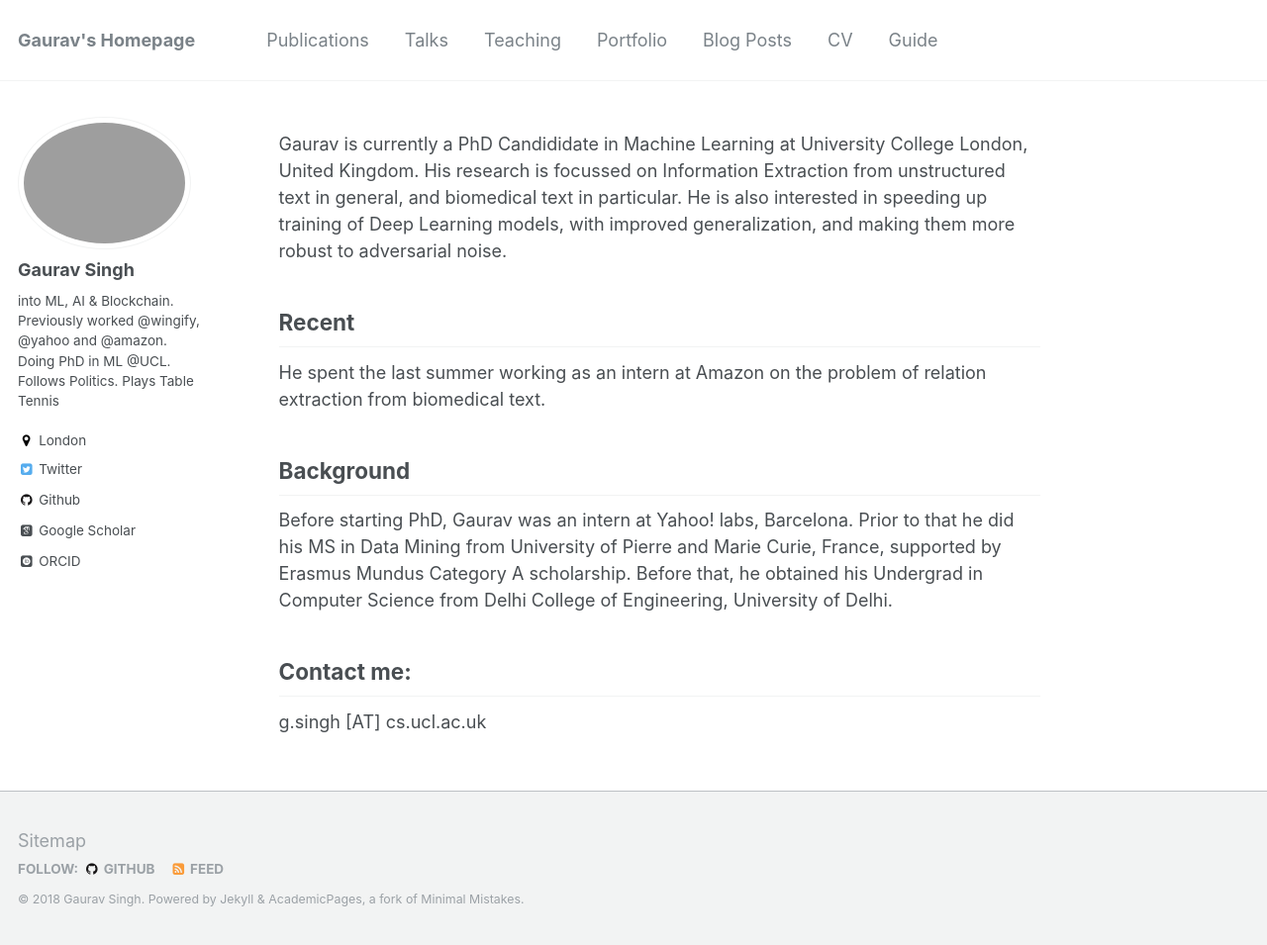
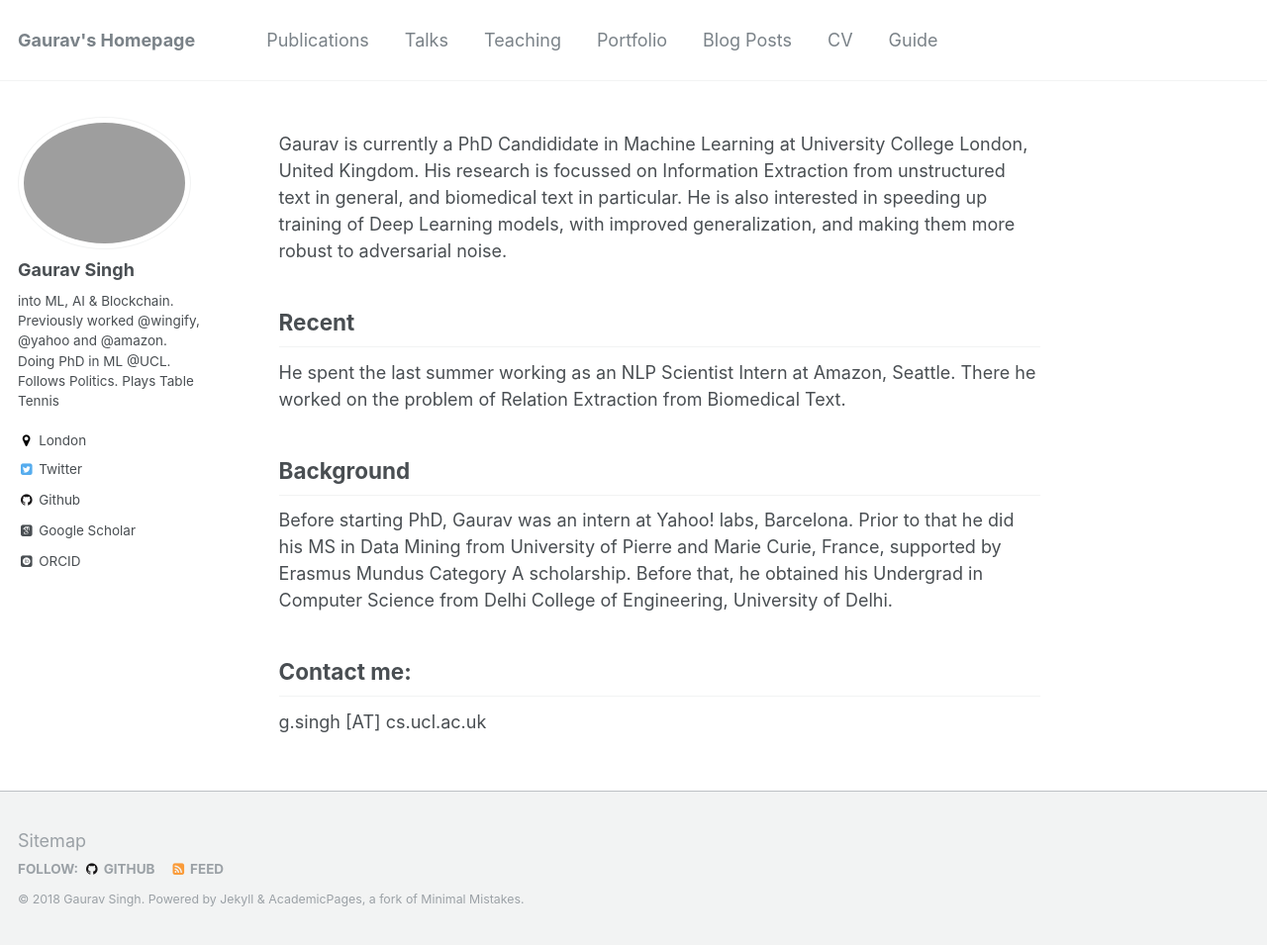
Before and after one commit to gauravsc/gauravsc.github.io, a Jekyll site: the page built from _pages/about.md, in a window 1280 px wide and 955 px high. Shown: the whole window at 99% size. Built offline with Jekyll 4.4.1, drawn with Linux system fonts in a browser that asks for light colours; some web fonts are replaced.

Commit message:
added about me section

```diff
--- a/_pages/about.md
+++ b/_pages/about.md
@@ -12,7 +12,7 @@ Gaurav is currently a PhD Candididate in Machine Learning at University College
 
 Recent
 ------
-He spent the last summer working as an intern at Amazon on the problem of relation extraction from biomedical text.
+He spent the last summer working as an NLP Scientist Intern at Amazon, Seattle. There he worked on the problem of Relation Extraction from Biomedical Text.
 
 Background
 ------
```
